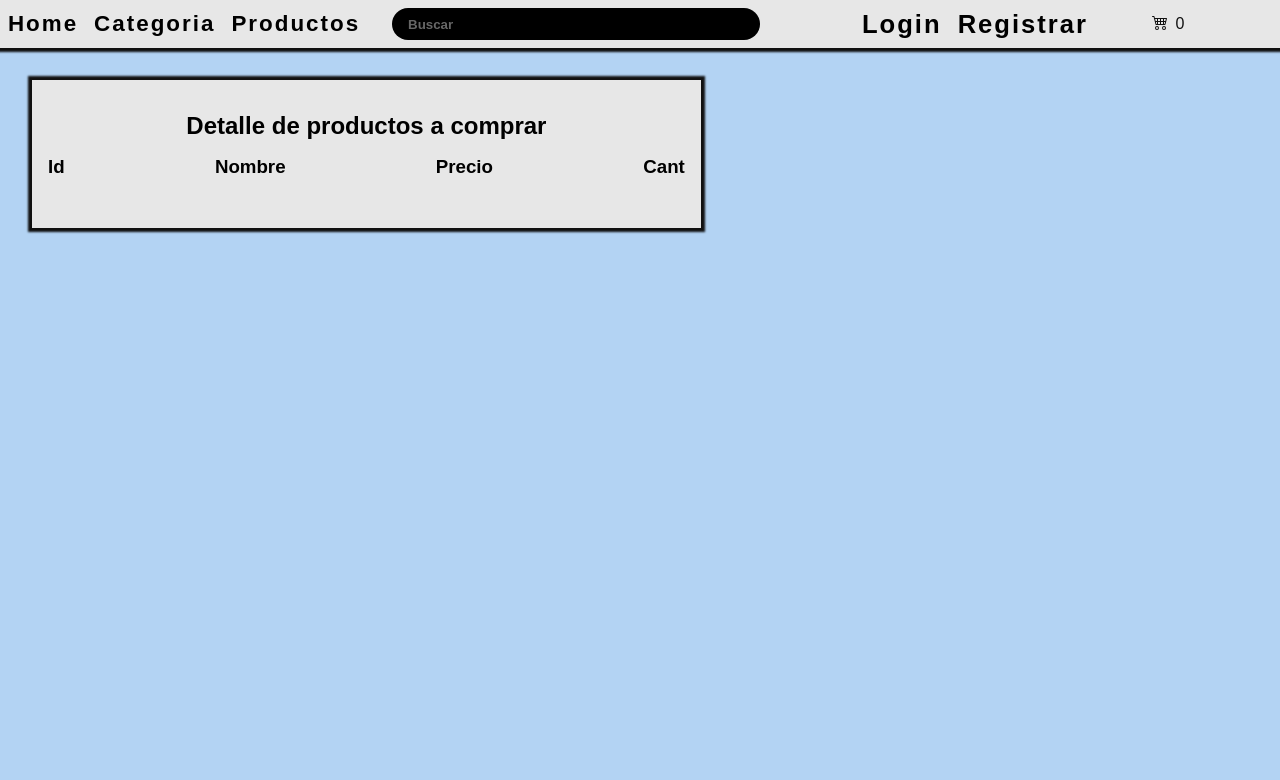
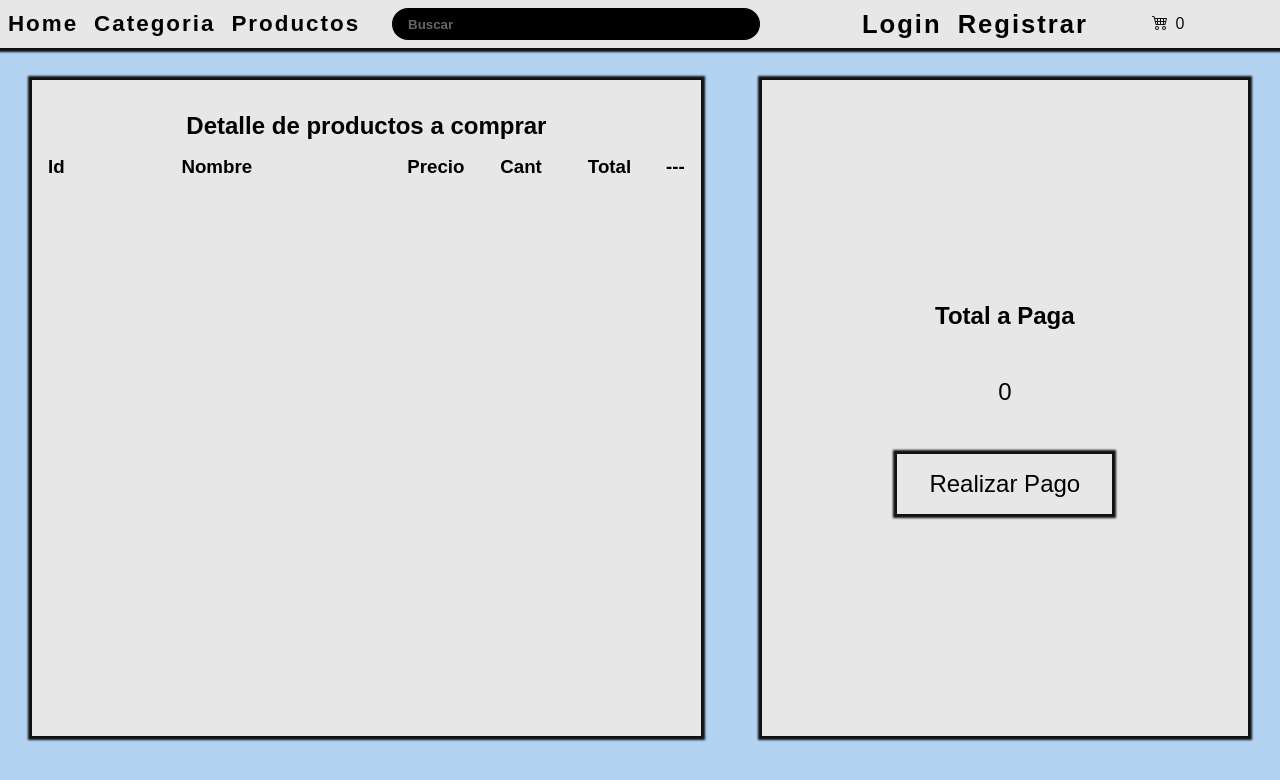
Before and after one commit to pascualSilvestri/e-commerce, a React (Vite) app: page /detallecompra in a window 1280 px wide. Shown: the top 780 px of the page. Built offline with nearby package versions, Linux system fonts and the light colour scheme.

Commit message:
permanecia localstore, carrito y cambio de estado del carrito

```diff
--- a/src/App.jsx
+++ b/src/App.jsx
@@ -20,6 +20,7 @@ import { CompraProvider } from './context/CompraContext'
 import { ProductoProvider } from './context/ProductosContext'
 import { SearchProvide } from './context/SearchContext'
 import { CategoriaProvide } from './context/CategoriaContext'
+import { GuardarProvide } from './context/GuardadoContext'
 
 function App() {
 
@@ -32,6 +33,7 @@ function App() {
   useEffect(()=>{
     isLogeado();
   },[])
+
 
 
   async function getUser() {
@@ -57,6 +59,7 @@ function App() {
 
   return (
     <>
+    <GuardarProvide>
     <SearchProvide>
     <CategoriaProvide>
     <ProductoProvider>
@@ -71,7 +74,7 @@ function App() {
     getUser={getUser}
     />
       <Routes>
-        <Route path='/' element={<Home/>} />
+        <Route path='/e-commerce/' element={<Home/>} />
         <Route path='/categoria/' element={<Categoria  user={user}/>} />
         <Route path='/categoria/:id' element={<CategoriaId/>} />
         <Route path='/categoria/:id/:products' element={<CategoriaIdProductos  user={user} />} />
@@ -91,6 +94,7 @@ function App() {
     </ProductoProvider>
     </CategoriaProvide>
     </SearchProvide>
+    </GuardarProvide>
 
     </>
   )
--- a/src/component/carrito/Carrito.jsx
+++ b/src/component/carrito/Carrito.jsx
@@ -10,7 +10,6 @@ const Carrito = () =>{
     const [compra, setCompra] = useCompra()
 
 
-    console.log(compra)
     const [total, setTotal] = useState(0.0)
 
     useEffect(()=>{
@@ -24,8 +23,6 @@ const Carrito = () =>{
     }
 
 
-    console.log(total)
-
 
     return(
 
@@ -35,7 +32,7 @@ const Carrito = () =>{
                 <BsCart4/>
             </div>
             <div className="total">
-                {total}
+                {compra.length}
             </div>
             </Link>
         </div>
--- a/src/component/oneProduts/OneProduct.jsx
+++ b/src/component/oneProduts/OneProduct.jsx
@@ -2,6 +2,7 @@ import { useState } from 'react'
 import Eliminar from '../eliminarProducto/Eliminar'
 import './OneProduct.css'
 import { useAddCompraContext } from '../../context/CompraContext'
+import { useGuardadoContext } from '../../context/GuardadoContext'
 
 
 
@@ -11,6 +12,7 @@ const OneProduct = ({ card, user }) => {
     const addCompra = useAddCompraContext()
 
     const [cantidad, setCantidad] = useState(1)
+    const [,setGuardado] = useGuardadoContext()
 
 
     const masCantidad = () => {
@@ -26,6 +28,7 @@ const OneProduct = ({ card, user }) => {
 
     const sumarCarrito = () => {
             addCompra(card.id, card.title, card.price, cantidad)
+            setGuardado(true)
 
     }
 
--- a/src/context/CompraContext.jsx
+++ b/src/context/CompraContext.jsx
@@ -1,4 +1,4 @@
-import { createContext, useContext, useState } from 'react';
+import { createContext, useContext, useEffect, useState } from 'react';
 
 
 export const compraContext = createContext();
@@ -16,6 +16,7 @@ export function useAddCompraContext (){
 export const CompraProvider = ({ children }) => {
 
   const [compra, setCompra] = useState([]);
+
 
 
   const addCompra = (id, title, valor, cantidad) => {
--- /dev/null
+++ b/src/context/GuardadoContext.jsx
@@ -0,0 +1,20 @@
+import { useContext, useState, createContext } from "react";
+
+
+
+const guardarContex = createContext()
+
+
+export function useGuardadoContext (){
+    return useContext(guardarContex);
+}
+
+
+export const GuardarProvide = ({children}) =>{
+    const [guardado, setGuardado] =  useState(false)
+    return (
+        <guardarContex.Provider value={[guardado,setGuardado]} >
+            {children}
+        </guardarContex.Provider>
+        )
+}
--- a/src/views/DetalleCarrito.jsx
+++ b/src/views/DetalleCarrito.jsx
@@ -1,27 +1,97 @@
 import './style/DetalleCarrito.css'
 import { useCompra } from '../context/CompraContext'
+import { useEffect, useState } from 'react'
+import { BsFillTrash3Fill } from "react-icons/bs";
 
 
 const DetalleCarrito = ()=>{
-    const [compra] = useCompra()
+    const [compra,setCompra] = useCompra()
+    const [total, setTotal] = useState(0)
 
-    console.log(compra)
+    useEffect(()=>{
+        pagar()
+    },[compra])
+
+
+
+
+    function handleMas(e){
+        let masCantidad = compra.map(item=>{
+            if(item.id == e.target.id){
+                return{
+                    ...item,
+                    cantidad:item.cantidad + 1
+                }
+            }
+            return item
+        })
+        setCompra(masCantidad)
+    }
+
+    function handleMenos(e){
+        let masCantidad = compra.map(item=>{
+            if(item.id == e.target.id&& item.cantidad > 1){
+                return{
+                    ...item,
+                    cantidad:item.cantidad - 1
+                }
+            }else{
+                return{
+                    ...item,
+                    cantidad: 1
+                }
+            }
+        })
+        setCompra(masCantidad)
+    }
+
+
+    function handleDelete(e){
+        let deleteCompra = compra.filter(item => item.id != e.target.parentNode.id)
+        setCompra(deleteCompra)
+    }
+
+    function pagar(){
+        let t = 0
+        compra.forEach(e => {
+            t += e.valor * e.cantidad
+        });
+        setTotal(t)
+    }
+
+
     return (
         <div className="detalle_compra_contenedor">
             <div className="lista_compra">
                 <h2>Detalle de productos a comprar</h2>
                 <div className="header_lista_compra">
-                    <h3>Id</h3><h3>Nombre</h3><h3>Precio</h3><h3>Cant</h3>
+                    <h3>Id</h3>
+                    <h3 className='item_table_title' >Nombre</h3>
+                    <h3 className='item_talbe_valor'>Precio</h3>
+                    <h3 className='item_talbe_cantidad'>Cant</h3>
+                    <h3 className='item_talbe_total'>Total</h3>
+                    <h3>---</h3>
                 </div>
                 <div className="item_compra">
                     {compra.map(c=>(
                         <div className="row_compra_item" key={c.id} id={c.id}>
-                            <p>{c.id}</p><p>{c.title}</p><p>{c.valor}</p><p>{c.cantidad}</p>
+                            <p>{c.id}</p>
+                            <p className='item_table_title'>{c.title}</p>
+                            <p className='item_talbe_valor'>{c.valor}</p>
+                            <button className='btn_item' id={c.id} onClick={handleMenos}>-</button>
+                            <p className='item_talbe_cantidad'>{c.cantidad}</p>
+                            <button className='btn_item' onClick={handleMas} id={c.id}>+</button>
+                            <p className='item_talbe_total'>2000</p>
+                            <button className='btn_item' onClick={handleDelete} id={c.id}>
+                                <BsFillTrash3Fill id={c.id}/>
+                            </button>
                         </div>))}
                 </div>
             </div>
             <div className="realizar_pago">
-
+                <h2>Total a Paga</h2>
+                <p>{total}</p>
+                <button onClick={()=>console.log('pagar')}>Realizar Pago</button>
             </div>
 
         </div>
--- a/src/views/Home.jsx
+++ b/src/views/Home.jsx
@@ -1,16 +1,13 @@
-import { useState } from "react"
-import Modal from "../component/modal/Modal"
+
 
 
 
 
 const Home = ()=>{
-    const [modal,setModal] = useState(false)
 
-    console.log(modal)
     return (
         <>
-            <Modal nombre={'Modal prueba'} set={setModal}/>
+            <h1>Soy Home</h1>
         </>
     )
 
--- a/src/views/Producto.jsx
+++ b/src/views/Producto.jsx
@@ -21,7 +21,7 @@ const Producto = ({user})=>{
       }
     };
 
-    console.log(card)
+
     return (
         <div className="contenedor_producto" >
             <OneProduct
--- a/src/views/style/DetalleCarrito.css
+++ b/src/views/style/DetalleCarrito.css
@@ -1,8 +1,9 @@
 .detalle_compra_contenedor{
     width: 100%;
-    min-height: 9   0vh;
+    height: 90vh;
     padding: 2rem;
     display: flex;
+    justify-content: space-between;
 }
 
 .lista_compra{
@@ -20,7 +21,7 @@
 
 .header_lista_compra{
     width: 100%;
-    height: 2rem;
+    height: auto;
     display: flex;
     justify-content: space-between;
 }
@@ -37,4 +38,64 @@
     height: 100%;
     display: flex;
     justify-content: space-between;
+    margin: .5rem 0 0 0;
 }
+
+
+
+.item_table_title{
+    width: 40%;
+}
+
+.item_talbe_valor{
+    width: 15%;
+    text-align: end;
+
+}
+
+
+.item_talbe_cantidad{
+    width: 10%;
+    text-align: center;
+}
+
+
+.item_talbe_total{
+    width: 10%;
+    text-align:center;
+}
+
+.btn_item{
+    width: 4%;
+    text-align: center;
+}
+
+
+.realizar_pago{
+    display: flex;
+    flex-direction: column;
+    width: 40%;
+    height: 100%;
+    background-color: #e7e7e7;
+    box-shadow: 0 0 2px 4px #111;
+    justify-content: center;
+    align-items: center;
+}
+
+.realizar_pago h2{
+
+    margin: 0 0 3rem 0;
+}
+
+.realizar_pago p{
+    margin: 0 0 3rem 0;
+    font-size: 1.5rem;
+}
+
+.realizar_pago button{
+    background-color: #e7e7e7;
+    box-shadow: 0 0 2px 4px #111;
+    border: none;
+    padding: 1rem 2rem;
+    font-size: 1.5rem;
+}
--- a/src/views/style/Producto.css
+++ b/src/views/style/Producto.css
@@ -1,6 +1,6 @@
 .contenedor_producto{
     width: 100%;
-    height: 100vh;
+    height: 90vh;
     min-height: 100vh;
     padding: 2rem;
 }
--- a/src/views/style/Productos.css
+++ b/src/views/style/Productos.css
@@ -1,5 +1,5 @@
 .productos_contenedor{
     width: 100%;
-    min-height: 100vh;
+    min-height: 90vh;
     padding: 2rem;
 }
```
Also changed, not shown: src/component/header/Header.jsx (+27 -2 lines).
